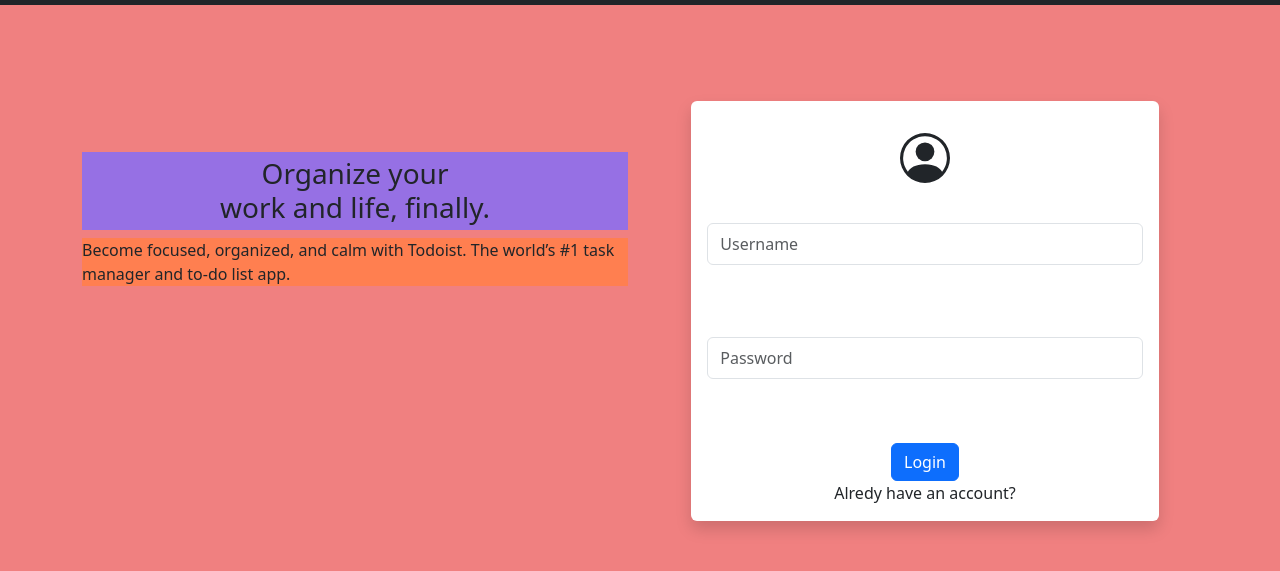
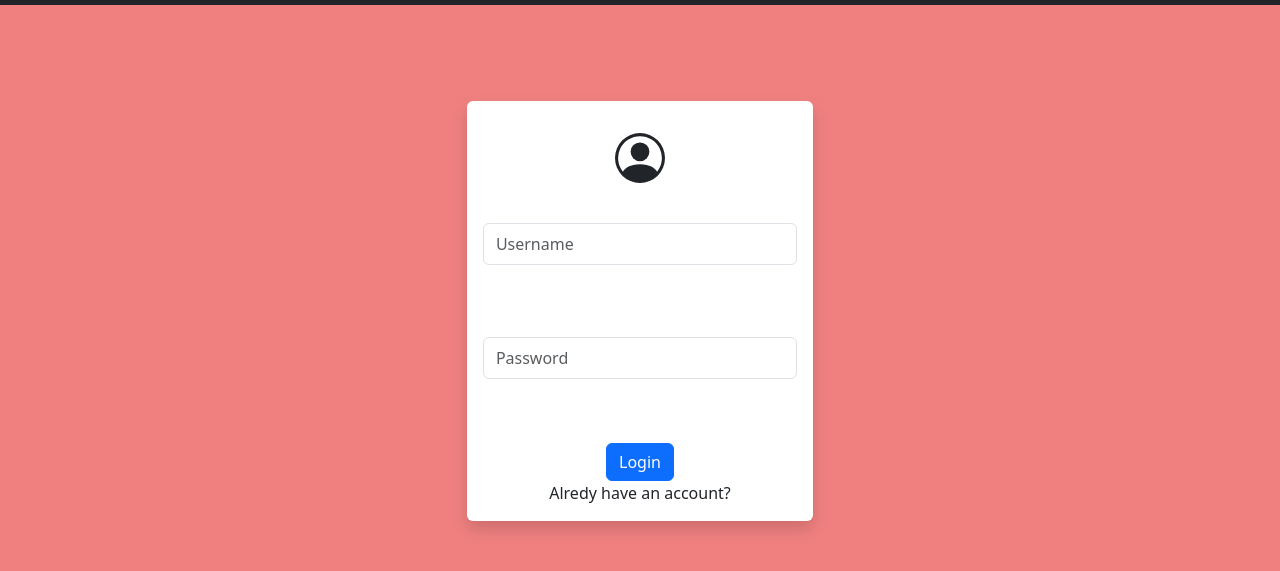
Before and after one commit to aswin0110/Todo-Website-ICTK, a plain HTML site: page index.html in a window 1280 px wide. Shown: the part 51-622 px from the top of the page. Drawn offline with nearby package versions, Linux system fonts and the light colour scheme; no server answers.

Commit message:
Chage ui

```diff
--- a/index.html
+++ b/index.html
@@ -38,12 +38,6 @@
 
       <div class="container">
         <div class="row">
-          <div class="arrange-1 col-sm-6 col-7">
-            <h3>Organize your <br>
-              work and life, finally.</h3>
-              <p>Become focused, organized, and calm with Todoist. The world’s #1 task manager and to-do list app.</p>
-          </div>
-          <div class="col-sm-6 col-5">
             <section>
               <div class="container mt-5 pt-5">
                 <div class="row">
@@ -73,13 +67,8 @@
                 </div>
               </div>
             </section>
-          </div>
-        </div>
+           </div>
       </div>
-
-            <!-- </div>
-        </div>
-    </div> -->
 
     <script src="./script.js"></script>
 </body>
--- a/style.css
+++ b/style.css
@@ -7,6 +7,7 @@
 body{
   background: lightcoral !important;
 }
+
 
 
 .conatiner form{
@@ -34,12 +35,7 @@
     border-radius: 50%;
   }
 
-  h3{
-    text-align: center;
-    margin-top: 27% !important;
-    background: #9670e4 !important;
-    padding: 5px 0px 5px 0px !important;
-}
+
 
 .arrange-1 > p{
   background: coral;
@@ -48,11 +44,20 @@
   color: white;
 }
 
+.navbar-toggler-icon{
+  background-color: white;
+}
+
+
+
+
+
 @media (min-width: 768px){
   .col-md-6 {
     flex: 0 0 auto;
     width: 90% !important;
 }
-
-
+.row{
+  padding: 0px 20% 0px 20% !important;
 }
+}
```
Also changed, not shown: todopage.html (+1 -0 lines).
